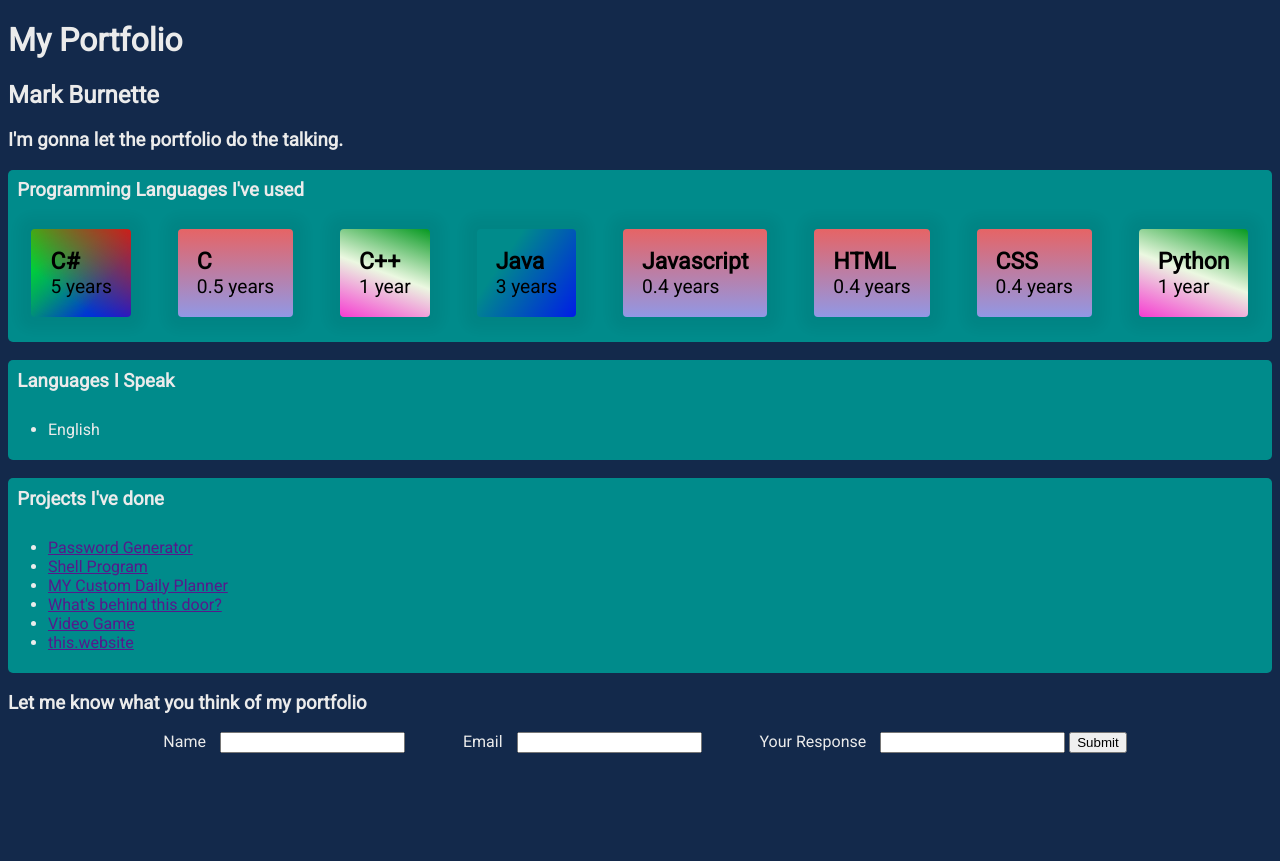
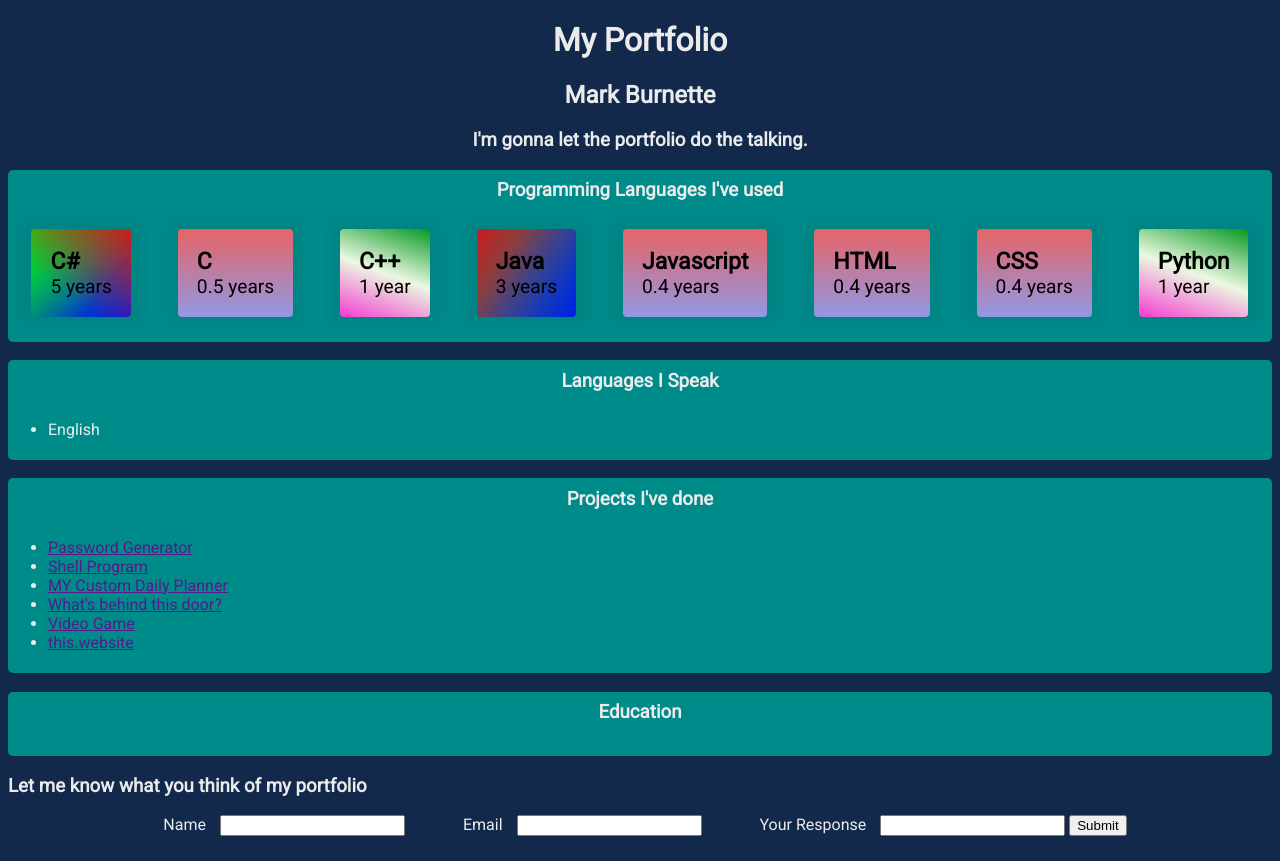
Before and after one commit to burnettemk/portfolio-page, a website with bundled scripts: page index.html in a window 1280 px wide. Before the commit the page ends 800 px from the top, so only its background shows below. Built offline with nearby package versions, Linux system fonts and the light colour scheme.

Commit message:
General Commit

```diff
--- a/index.html
+++ b/index.html
@@ -29,7 +29,7 @@
 					<li>English</li>
 				</ul>
 			</section>
-			<section>
+			<section class="projects">
 				<h3>Projects I've done</h3>
 				<ul class="d-flex justify-content-around">
 					<!-- I may do some routing here -->
@@ -40,6 +40,9 @@
 					<li><a href="">Video Game</a></li>
 					<li><a href="">this.website</a></li>
 				</ul>
+			</section>
+			<section class="education">
+				<h3>Education</h3>
 			</section>
 			<footer>
 				<h3>Let me know what you think of my portfolio</h3>
--- a/src/css/styles.css
+++ b/src/css/styles.css
@@ -5,6 +5,10 @@ html {
 }
 *, *:before, *:after {
     box-sizing: inherit;
+}
+
+header {
+    text-align: center;
 }
 
 body {
@@ -20,6 +24,7 @@ section {
 }
 
 section h3 {
+    text-align: center;
     padding: 0.5em;
 }
 
@@ -48,10 +53,13 @@ footer label, footer input {
 .container-item {
     color: black;
     padding: 1.5%;
-    background: lightblue;
     border-radius: 4px;
     text-align: left;
     box-shadow: 0px 0px 12px 12px rgba(13, 13, 13, .05);
+    /* position: absolute;
+    top: 50%;
+    left: 50%;
+    transform: translate(-50%, 5.4em); */
 }
 
 .container-item span {
@@ -73,7 +81,8 @@ footer label, footer input {
 }
 
 .intermediate {
-    background: linear-gradient(304deg, rgba(0,0,255,.8), rgba(0,0,255,0) 70.71%);
+    background: linear-gradient(304deg, rgba(0,0,255,.8), rgba(0,0,255,0) 70.71%),
+    linear-gradient(124deg, rgba(255, 0, 0,.8), rgba(255, 0, 0, 0) 95%);
 }
 
 .novice {
```
